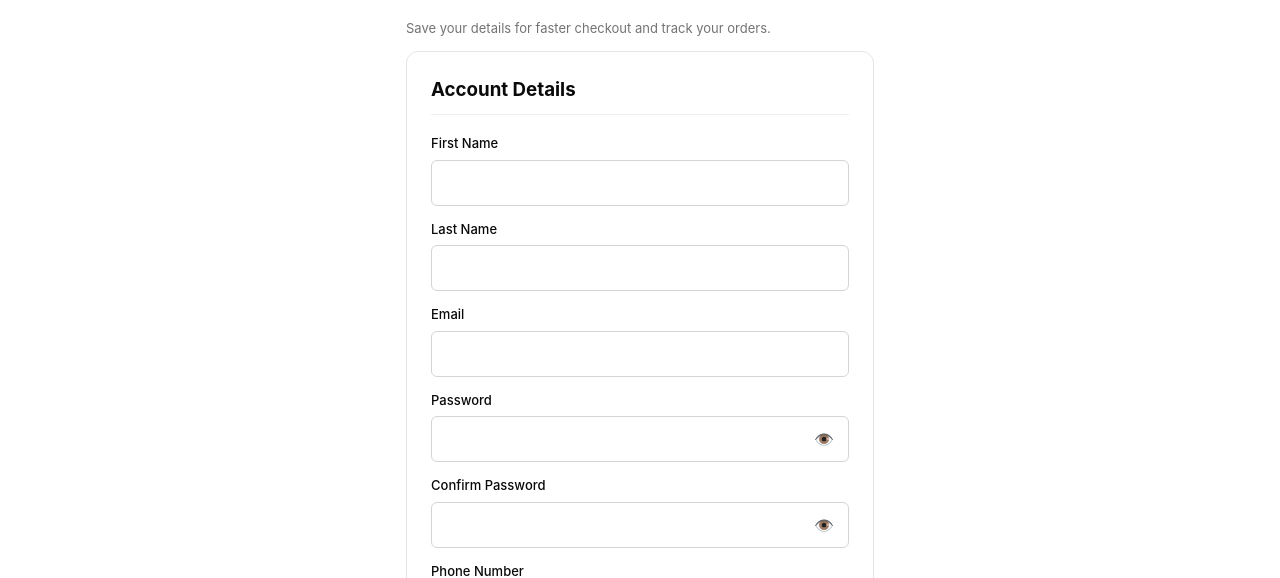
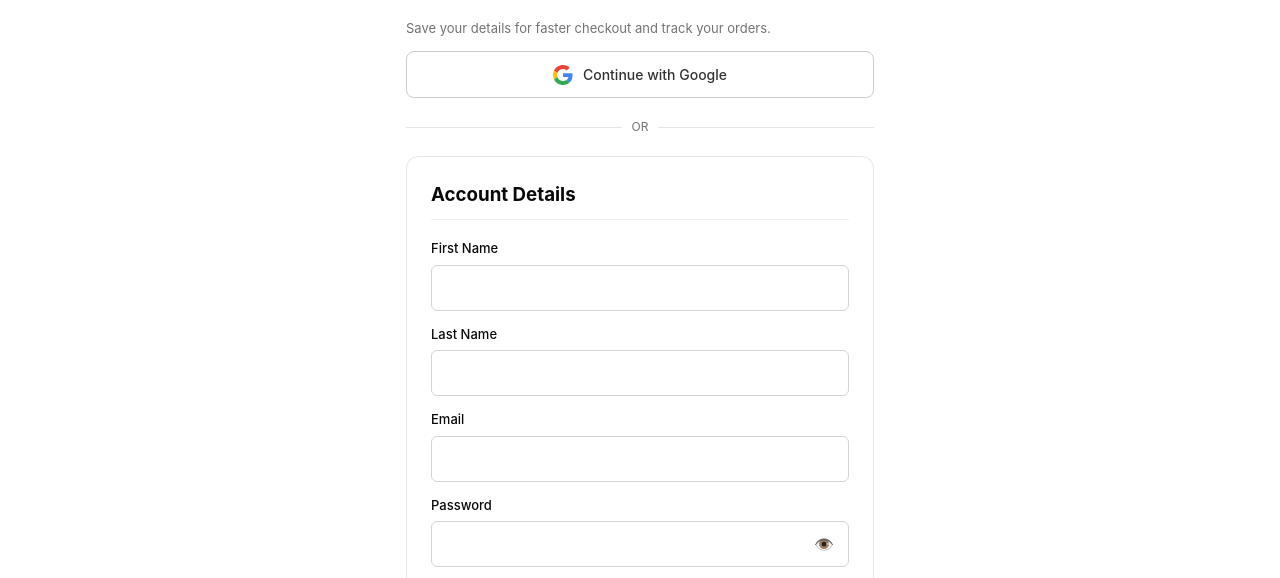
Before and after one commit to jack0546/CT_COLLECTION, a plain HTML site: page register.html in a window 1280 px wide. Shown: the part 176-754 px from the top of the page. Drawn offline with nearby package versions, Linux system fonts and the light colour scheme; no server answers.

```diff
--- a/register.html
+++ b/register.html
@@ -23,6 +23,17 @@
       background-repeat: no-repeat; background-position: right 15px top 50%; background-size: 12px auto;
     }
     select:focus { border-color: #0a0a0a; outline: none; }
+
+    .google-btn {
+      display: flex; align-items: center; justify-content: center; gap: 10px;
+      width: 100%; padding: 12px; background: #fff; border: 1px solid #ccc;
+      border-radius: 8px; font-size: 14px; font-weight: 500; cursor: pointer;
+      margin-bottom: 20px; color: #333; text-decoration: none;
+    }
+    .google-btn:hover { background: #f9f9f9; }
+    .divider { display: flex; align-items: center; gap: 10px; margin-bottom: 20px; }
+    .divider hr { flex: 1; border: none; border-top: 1px solid #e5e5e5; }
+    .divider span { font-size: 12px; color: #737373; }
   </style>
 </head>
 <body>
@@ -30,6 +41,16 @@
   <main class="container" style="padding:40px 16px; max-width:500px;">
     <h1>Create an Account</h1>
     <p class="muted">Save your details for faster checkout and track your orders.</p>
+
+    <!-- Google Sign In Button -->
+    <button type="button" class="google-btn" onclick="signInWithGoogle()">
+      <svg width="20" height="20" viewBox="0 0 48 48"><path fill="#EA4335" d="M24 9.5c3.54 0 6.71 1.22 9.21 3.6l6.85-6.85C35.9 2.38 30.47 0 24 0 14.62 0 6.51 5.38 2.56 13.22l7.98 6.19C12.43 13.72 17.74 9.5 24 9.5z"/><path fill="#4285F4" d="M46.98 24.55c0-1.57-.15-3.09-.38-4.55H24v9.02h12.94c-.58 2.96-2.26 5.48-4.78 7.18l7.73 6c4.51-4.18 7.09-10.36 7.09-17.65z"/><path fill="#FBBC05" d="M10.53 28.59c-.48-1.45-.76-2.99-.76-4.59s.27-3.14.76-4.59l-7.98-6.19C.92 16.46 0 20.12 0 24c0 3.88.92 7.54 2.56 10.78l7.97-6.19z"/><path fill="#34A853" d="M24 48c6.48 0 11.93-2.13 15.89-5.81l-7.73-6c-2.15 1.45-4.92 2.3-8.16 2.3-6.26 0-11.57-4.22-13.47-9.91l-7.98 6.19C6.51 42.62 14.62 48 24 48z"/></svg>
+      Continue with Google
+    </button>
+
+    <div class="divider">
+      <hr><span>OR</span><hr>
+    </div>
 
     <form id="register-form" class="form-card">
       <h3 style="margin-top:0; border-bottom:1px solid #eee; padding-bottom:10px;">Account Details</h3>
@@ -81,15 +102,9 @@
       </div>
 
       <div class="form-field"><label>City / Town</label><input id="r-city" required placeholder="e.g. Kumasi" /></div>
-
-      <!-- Added Suburb and Street Name -->
       <div class="form-field"><label>Suburb / Area</label><input id="r-suburb" required placeholder="e.g. Asokwa" /></div>
       <div class="form-field"><label>House Number / Street Name</label><input id="r-street" required placeholder="e.g. 12B, Lake Road" /></div>
-
-      <div class="form-field">
-        <label>Nearest Landmark (Optional)</label>
-        <input id="r-landmark" placeholder="e.g. Behind the Shell Filling Station" />
-      </div>
+      <div class="form-field"><label>Nearest Landmark (Optional)</label><input id="r-landmark" placeholder="e.g. Behind the Shell Filling Station" /></div>
 
       <div class="form-field" style="display:flex; gap:8px; align-items:flex-start; margin-top:20px;">
         <input type="checkbox" id="r-terms" required style="width:auto; margin-top:4px;" />
@@ -108,6 +123,17 @@
   <script src="js/header.js"></script>
   <script src="js/footer.js"></script>
   <script>
+    // Google Sign In Function
+    async function signInWithGoogle() {
+      const { error } = await supabaseClient.auth.signInWithOAuth({
+        provider: 'google',
+        options: {
+          redirectTo: window.location.origin + '/account.html'
+        }
+      });
+      if (error) alert('Google signup failed: ' + error.message);
+    }
+
     function togglePassword(inputId, btn) {
       const input = document.getElementById(inputId);
       if (input.type === 'password') {
```
